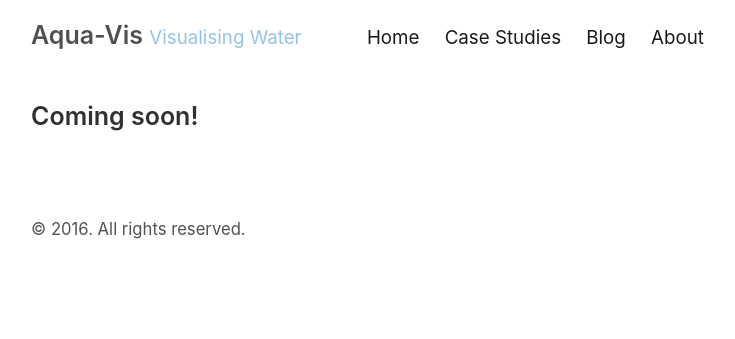
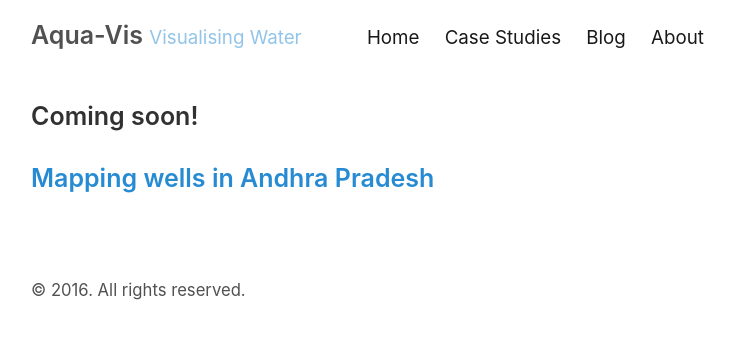
Before and after one commit to Batch21/Batch21.github.io, a Jekyll site: the page built from case_studies.md, in a window 1280 px wide. Shown: the top 339 px of the page, without its empty margins (159-894 px from the left). Built offline with Jekyll 4.4.1, drawn with Linux system fonts in a browser that asks for light colours.

Commit message:
Added mapping case study to index

```diff
--- a/case_studies.md
+++ b/case_studies.md
@@ -4,3 +4,5 @@ title: Case Studies
 ---
 
 <h3> Coming soon!<h3>
+
+<a href="/case_studies/mapping_wells.html"> Mapping wells in Andhra Pradesh</a>
```
